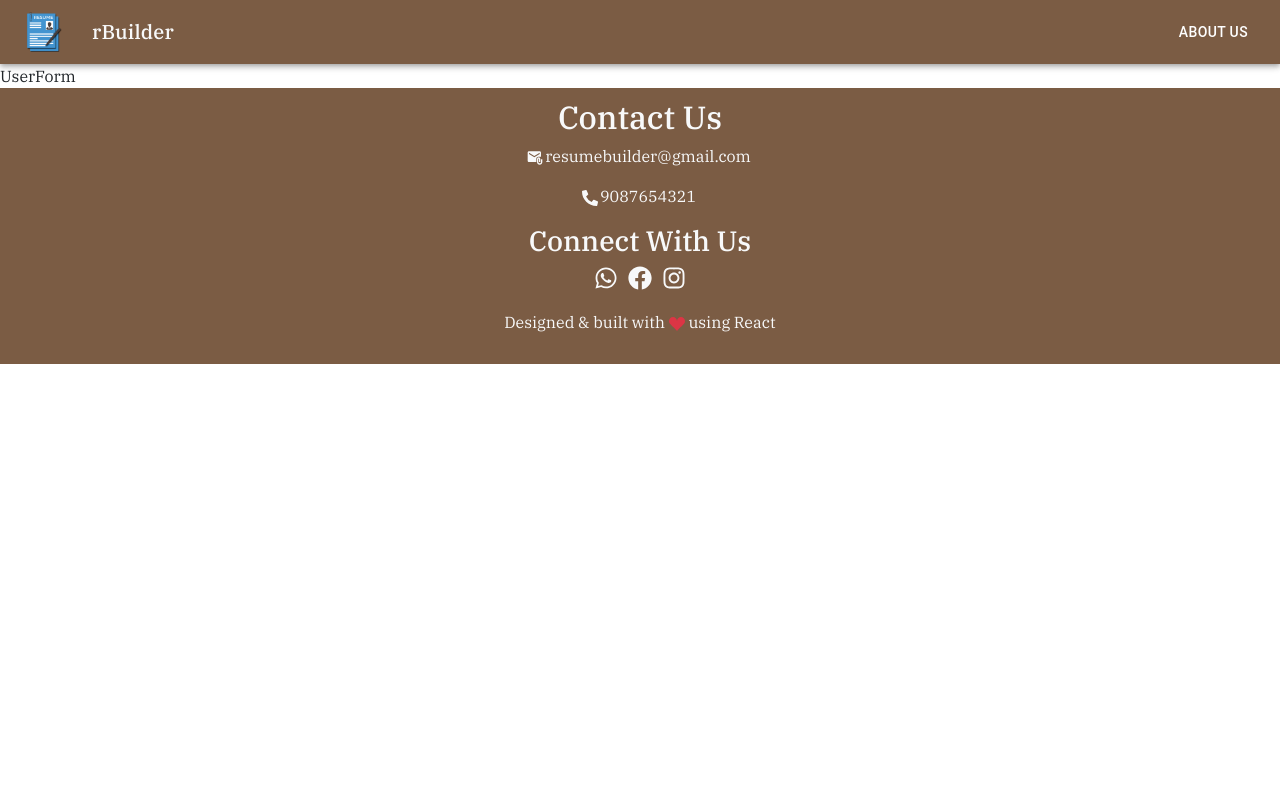
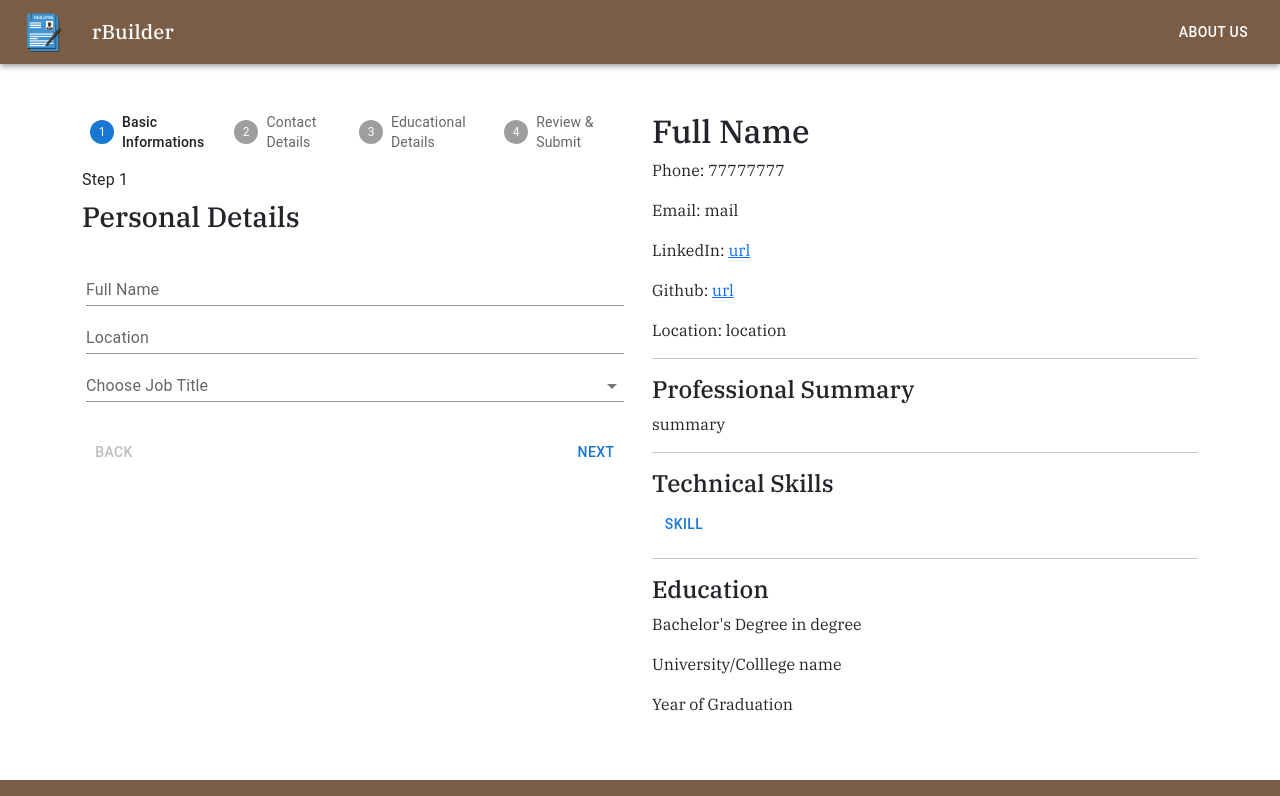
Before and after one commit to rameesabava/resumebuilder, a React (Vite) app: page /form in a window 1280 px wide. Shown: the top 796 px of the page. Built offline with nearby package versions, Linux system fonts and the light colour scheme; a web font is replaced by a local one.

Commit message:
Design:UserForm

```diff
--- /dev/null
+++ b/src/components/Preview.jsx
@@ -0,0 +1,30 @@
+import { Divider, Button } from '@mui/material'
+import React from 'react'
+
+function Preview() {
+    return (
+        <div className='w-100'>
+            <h2>Full Name</h2>
+            <p className='fs-6'>Phone: 77777777</p>
+            <p className='fs-6'>Email: mail</p>
+            <p className='fs-6'>LinkedIn: <a href="">url</a></p>
+            <p className='fs-6'>Github: <a href="">url</a></p>
+            <p className='fs-6'>Location: location</p>
+            <Divider className='bg-dark my-3' />
+            <h4>Professional Summary</h4>
+            <p>summary</p>
+                        <Divider className='bg-dark' />
+            <h4 className='mt-3'>Technical Skills</h4>
+            {/* duplicate aacording to user skill */}
+            <Button variant="text">Skill</Button>
+            <Divider className='bg-dark my-3' />
+<h4>Education</h4>
+            <p className='fs-6'>Bachelor's Degree in degree</p>
+            <p className='fs-6'>University/Colllege name</p>
+            <p className='fs-6'>Year of Graduation</p>
+
+        </div>
+    )
+}
+
+export default Preview
--- /dev/null
+++ b/src/components/UserInputs.jsx
@@ -0,0 +1,144 @@
+import React from 'react'
+import Box from '@mui/material/Box';
+import Stepper from '@mui/material/Stepper';
+import Step from '@mui/material/Step';
+import StepLabel from '@mui/material/StepLabel';
+import Button from '@mui/material/Button';
+import Typography from '@mui/material/Typography';
+import { TextField } from '@mui/material';
+import InputLabel from '@mui/material/InputLabel';
+import MenuItem from '@mui/material/MenuItem';
+import FormControl from '@mui/material/FormControl';
+import Select from '@mui/material/Select';
+
+
+const steps = ['Basic Informations', 'Contact Details', 'Educational Details', 'Review & Submit'];
+
+function UserInputs() {
+    const [activeStep, setActiveStep] = React.useState(0);
+
+    const handleNext = () => {
+        setActiveStep((prevActiveStep) => prevActiveStep + 1);
+    };
+
+    const handleBack = () => {
+        setActiveStep((prevActiveStep) => prevActiveStep - 1);
+    };
+
+    const renderStepContent = (stepCount) => {
+        switch (stepCount) {
+            case 0: return (
+                <div>
+                    <h3>Personal Details</h3>
+                    <div className='p-3 row'>
+                        <TextField id="standard-basic-name" label="Full Name" variant="standard" />
+                        <TextField id="standard-basic-loc" label="Location" variant="standard" />
+                        <FormControl variant="standard">
+                            <InputLabel id="demo-simple-select-standard-label">Choose Job Title</InputLabel>
+                            <Select
+                                labelId="demo-simple-select-standard-label"
+                                id="demo-simple-select-standard"
+
+                                label="Age"
+                            >
+
+                                <MenuItem value={10}>Ten</MenuItem>
+
+                            </Select>
+                        </FormControl>
+
+                    </div>
+                </div>
+            )
+            case 1: return (
+                <div>
+                    <h3>Contact Details</h3>
+                    <div className='p-3 row'>
+                        <TextField id="standard-basic-email" label="Email" variant="standard" />
+                        <TextField id="standard-basic-phone" label="Phone" variant="standard" />
+
+                        <TextField id="standard-basic-linkedin" label="LinkedIn Link" variant="standard" />
+                        <TextField id="standard-basic-gitHub" label="GitHub Link" variant="standard" />
+                    </div>
+                </div>
+            )
+            case 2: return (
+                <div>
+                    <h3>Educational Details</h3>
+                    <div className='p-3 row'>
+                        <TextField id="standard-basic-degree" label="Bachelor's Degree" variant="standard" />
+                        <TextField id="standard-basic-college" label="University/College Name" variant="standard" />
+
+                        <TextField id="standard-basic-year" label="Year of Graduation" variant="standard" />
+
+                    </div>
+                </div>
+            )
+            case 3: return (
+                <div>
+                    <h6>Our AI will generate Skills & Summary according to your job role. Click the <b>AI Skill & Summary</b> button to proceed.</h6>
+                </div>
+            )
+            default: return null
+        }
+    }
+    return (
+        <Box sx={{ width: '100%' }}>
+            <Stepper activeStep={activeStep}>
+                {steps.map((label, index) => {
+                    const stepProps = {};
+                    const labelProps = {};
+
+                    return (
+                        <Step key={label} {...stepProps}>
+                            <StepLabel {...labelProps}>{label}</StepLabel>
+                        </Step>
+                    );
+                })}
+            </Stepper>
+            {activeStep === steps.length ? (
+                <React.Fragment>
+                    <Typography sx={{ mt: 2, mb: 1 }}>
+                        All steps completed - you&apos;re finished
+                    </Typography>
+                    <Box sx={{ display: 'flex', flexDirection: 'row', pt: 2 }}>
+                        <Box sx={{ flex: '1 1 auto' }} />
+                        <Button>Finish</Button>
+                    </Box>
+                </React.Fragment>
+            ) : (
+                <React.Fragment>
+                    <Typography sx={{ mt: 2, mb: 1 }}>Step {activeStep + 1}</Typography>
+                    {/* render form according to activeStep count */}
+                    <Box>
+                        {
+                            renderStepContent(activeStep)
+                        }
+                    </Box>
+
+                    <Box sx={{ display: 'flex', flexDirection: 'row', pt: 2 }}>
+                        <Button
+                            color="inherit"
+                            disabled={activeStep === 0}
+                            onClick={handleBack}
+                            sx={{ mr: 1 }}
+                        >
+                            Back
+                        </Button>
+                        <Box sx={{ flex: '1 1 auto' }} />
+
+                        {
+                            activeStep === steps.length - 1 ?
+                                <Button>Generate AI Skills & SUmmary</Button>
+                                :
+                                <Button onClick={handleNext}>Next</Button>
+
+                        }
+                    </Box>
+                </React.Fragment>
+            )}
+        </Box>
+    );
+}
+
+export default UserInputs
--- a/src/pages/UserForm.jsx
+++ b/src/pages/UserForm.jsx
@@ -1,8 +1,20 @@
 import React from 'react'
+import UserInputs from '../components/UserInputs'
+import Preview from '../components/Preview'
 
 function UserForm() {
   return (
-    <div>UserForm</div>
+    <div className='container my-5'>
+<div className='row'>
+  <div className='col-lg-6'>
+    <UserInputs/>
+  </div>
+  <div className='col-lg-6'>
+    <Preview/>
+  </div>
+
+</div>
+    </div>
   )
 }
 
```
